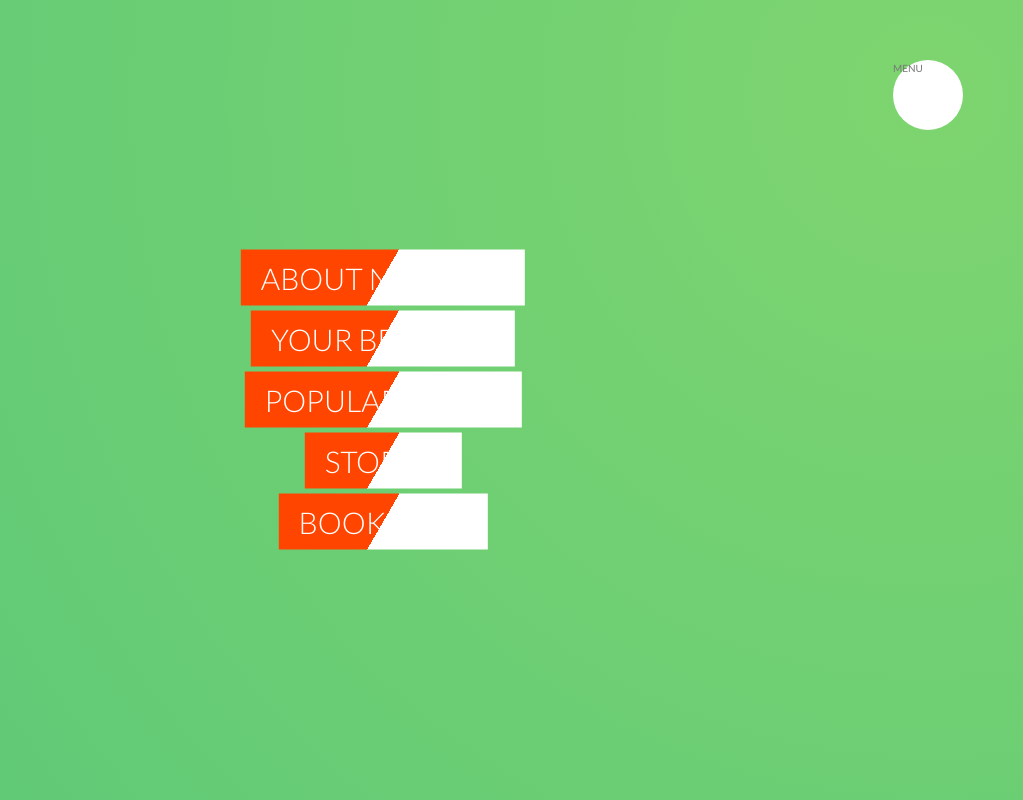
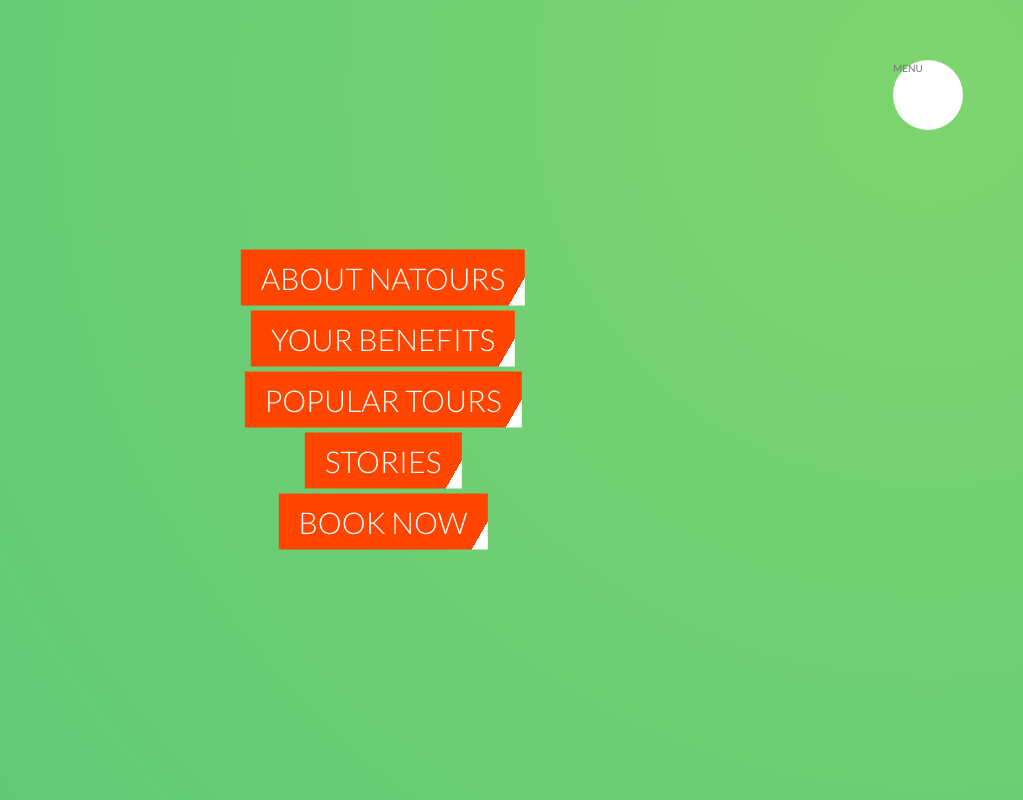
Before and after one commit to NikhilMudgal/CSS-practices, a website: page index.html in a window 1280 px wide. Shown: the top 800 px of the page, without its empty margins (257-1280 px from the left). Drawn offline with Linux system fonts and the light colour scheme.

Commit message:
Added background in the list items

```diff
--- a/sass/layouts/_navigation.scss
+++ b/sass/layouts/_navigation.scss
@@ -49,6 +49,8 @@
     }
 
     &__link {
+        &:link,
+        &:visited{
         font-size: 3rem;
         font-weight: 300;
         padding: 1rem 2rem;
@@ -56,6 +58,13 @@
         text-decoration: none;
         text-transform: uppercase;
         background-image: linear-gradient(120deg, orangered 0%, orangered 50%, $color-white 50%);
-        background-size: 100%;
+        background-size: 200%;
+        transition: all .4s;
+    }
+
+    &:hover,
+    &:active {
+        background-position: 100%;
     }
 }
+}
```
Also changed, not shown: css/style.css.
